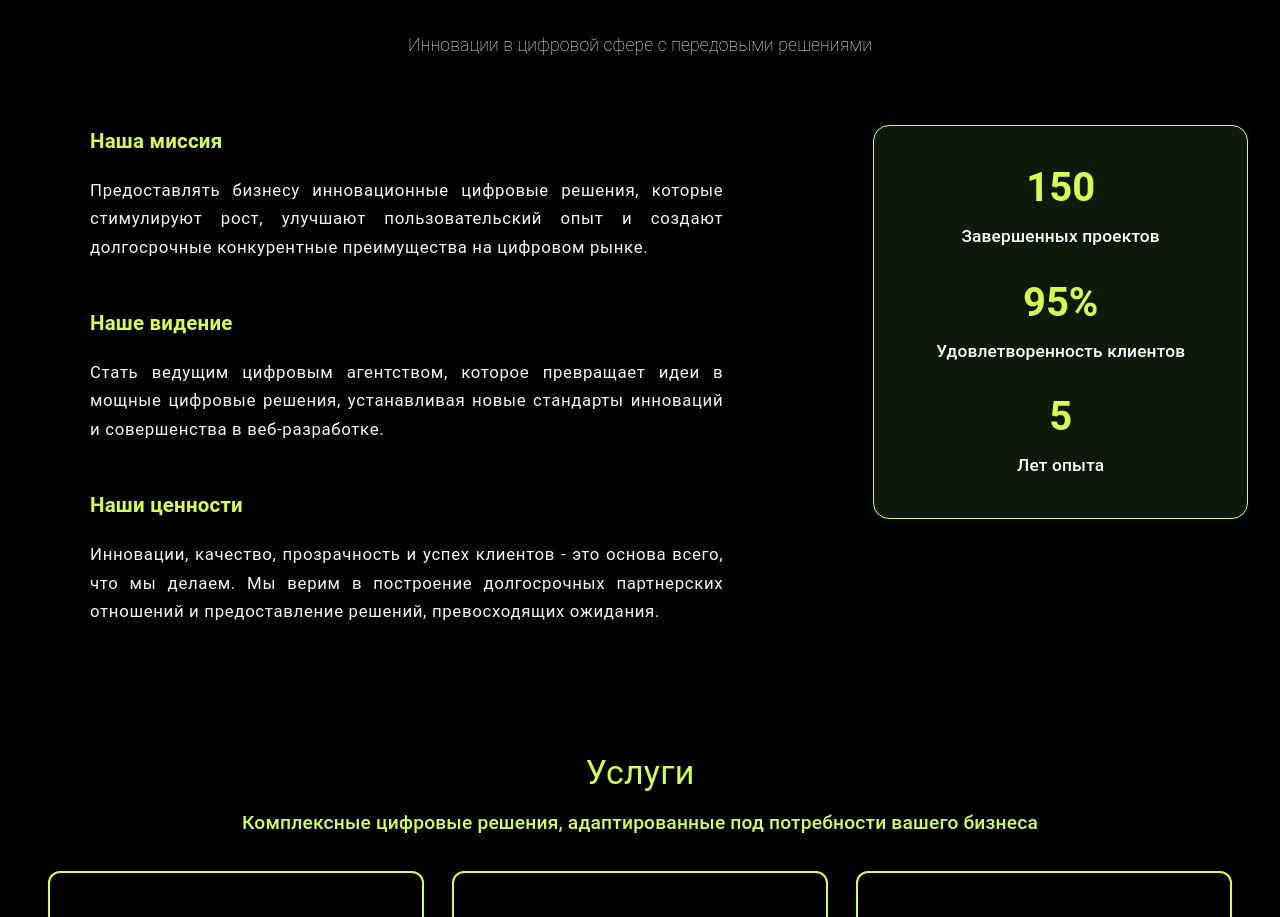
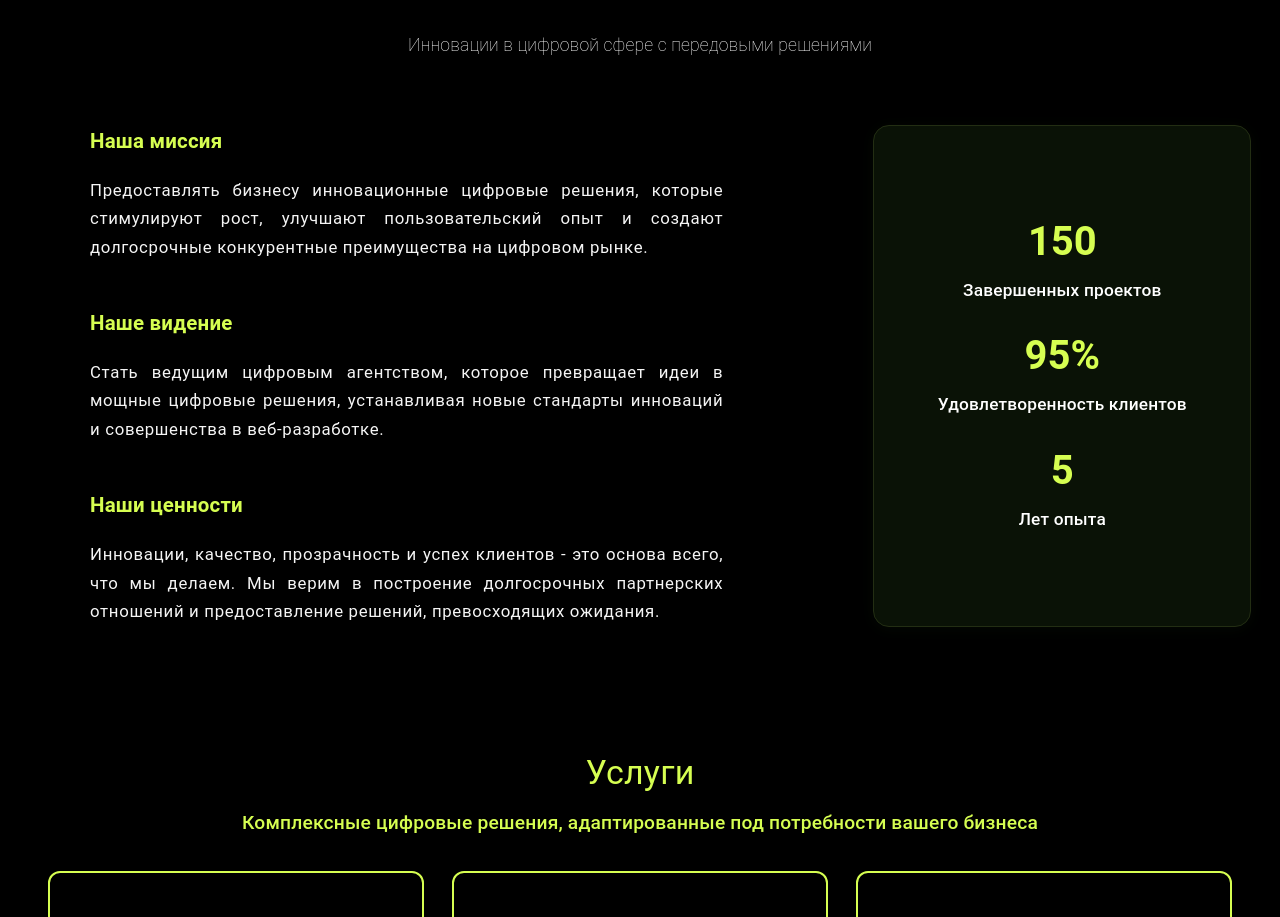
Before and after one commit to FlamingoKi/JGETit-site, a React (Vite) app: page / in a window 1280 px wide. Shown: the part 980-1897 px from the top of the page. Built offline with nearby package versions, Linux system fonts and the light colour scheme.

Commit message:
Правки секция 2

```diff
--- a/src/components/sections/About.css
+++ b/src/components/sections/About.css
@@ -85,6 +85,7 @@
   text-align: justify;
   display: -webkit-box;
   -webkit-line-clamp: 3;        /* максимум 3 строки */
+  line-clamp: 3;                /* стандартное свойство для совместимости */
   -webkit-box-orient: vertical;
   overflow: hidden;
 }
@@ -102,18 +103,22 @@
 }
 
 #about .about-stats {
-  background: #0d1a0a;
+  background: #0a1206;           /* был #0d1a0a, стал темнее */
   border-radius: 16px;
   padding: 40px 28px;
-  width: 100%;
+  width: 320px;         /* было 100%, теперь фиксированная ширина */
+  max-width: 410px;     /* увеличено для большей длины */
+  min-width: 260px;     /* можно добавить для адаптивности */
   height: 100%;
+  min-height: 420px;    /* увеличьте это значение по желанию */
   display: flex;
   flex-direction: column;
   align-items: center;
+  justify-content: center; /* добавьте эту строку для вертикального центрирования */
   box-shadow: 0 2px 16px #0d1a0a55;
-  border: 1px solid #D6FE51;
-  align-self: flex-start; /* поднимает форму вверх */
-  margin-top: 0; /* убирает возможные отступы сверху */
+  border: 1.5px solid #232e13;   /* был #D6FE51, стал темнее */
+  align-self: flex-start;
+  margin-top: 0;
 }
 #about .about-stats-number {
   font-size: 2.5rem; /* чуть меньше */
```
